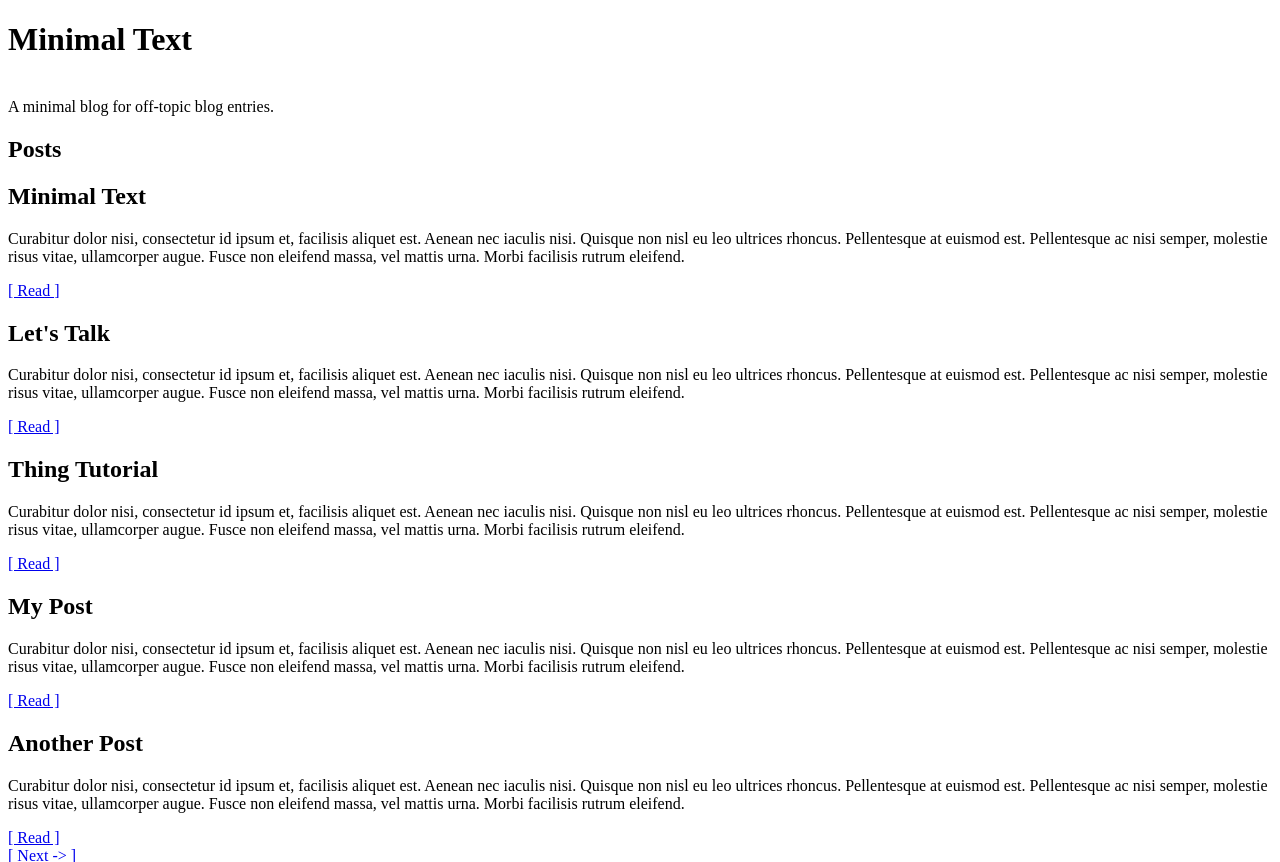
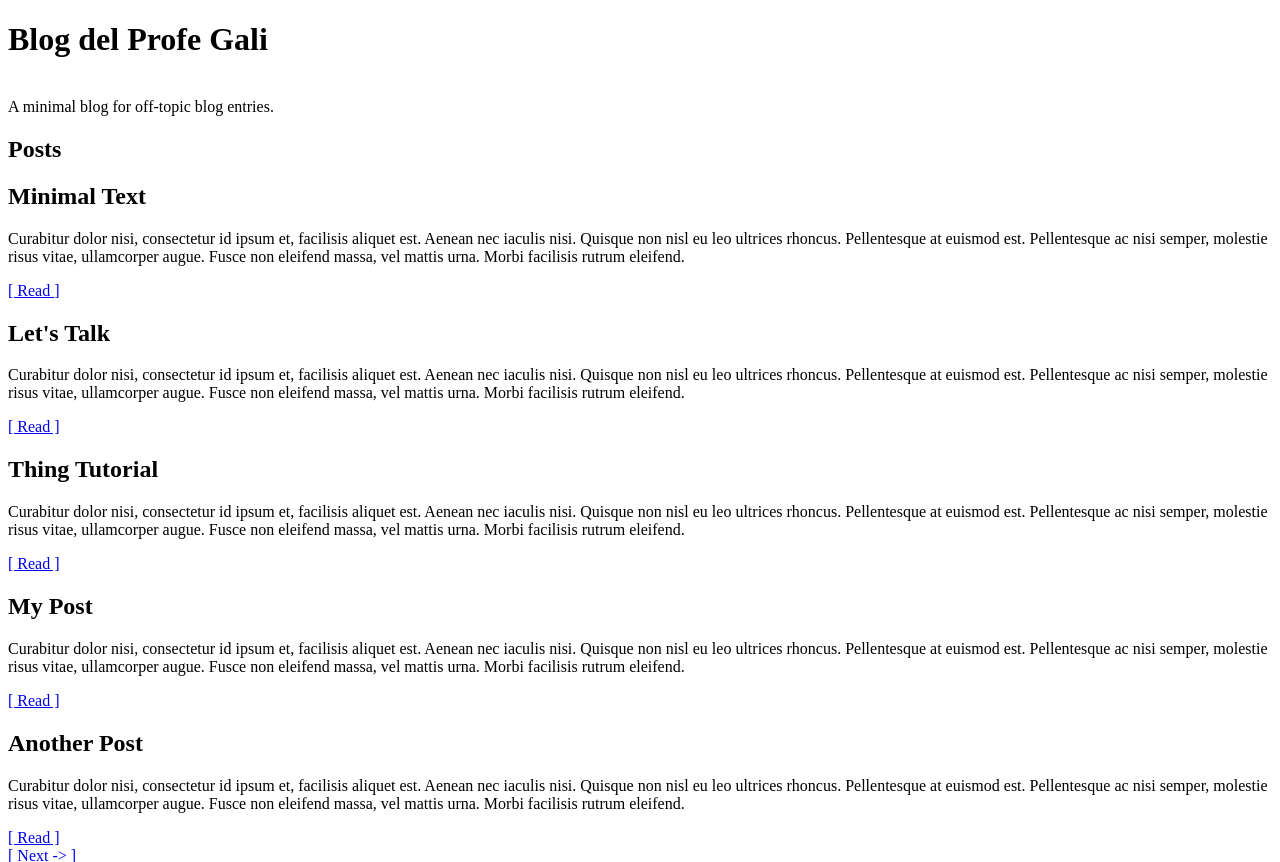
Before and after one commit to profegali/profegali.github.io, a Jekyll site: the page built from index.html, in a window 1280 px wide, cut to the strip 0-862 px from the top of the page. Built offline with Jekyll 4.4.1, drawn with Linux system fonts in a browser that asks for light colours; the list of posts is cut into pages by our own code.

Commit message:
Update index.html

```diff
--- a/index.html
+++ b/index.html
@@ -4,7 +4,7 @@ layout: default
 <main class="container">
   <div class="row">
     <div class="col-2">
-      <h1>{{ site.title }}</h1>
+      <h1>Blog del Profe Gali</h1>
       <p class="lead">
           <br/>{{ site.desc }}
       </p>
```
